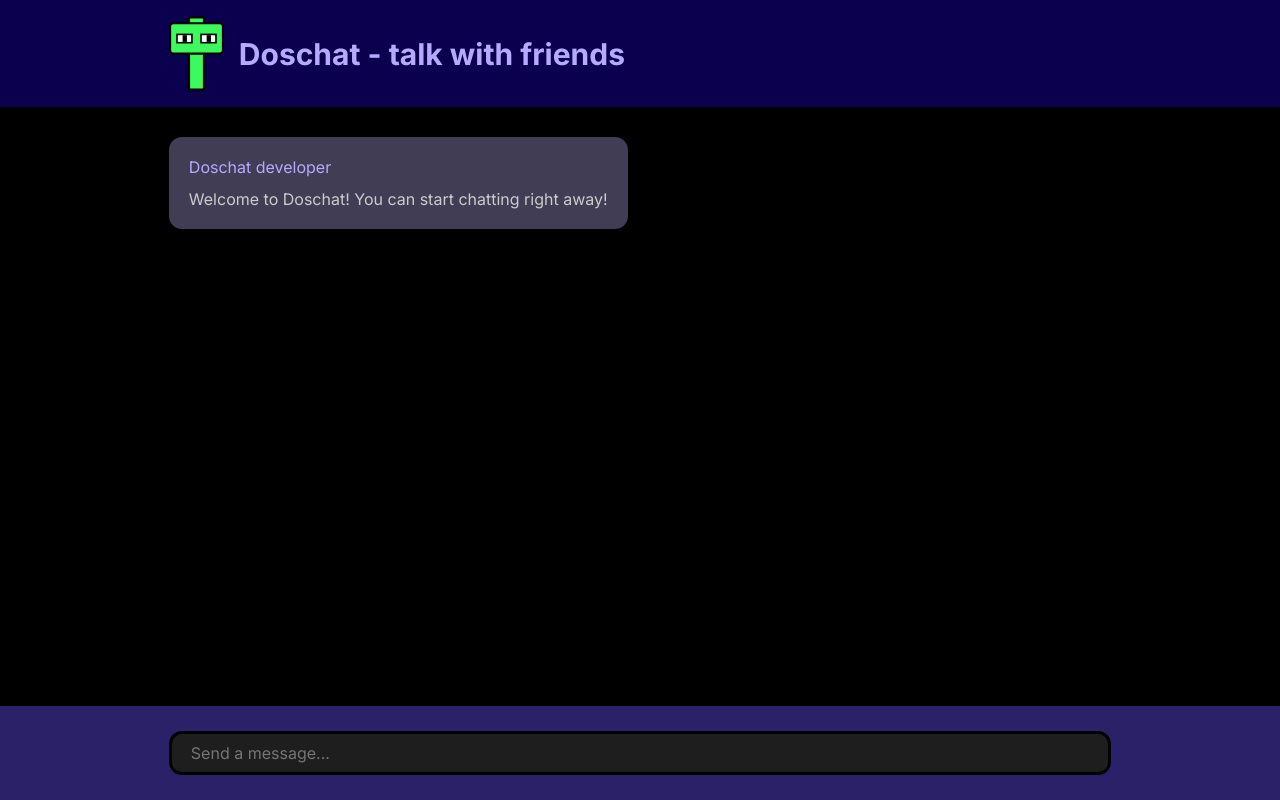
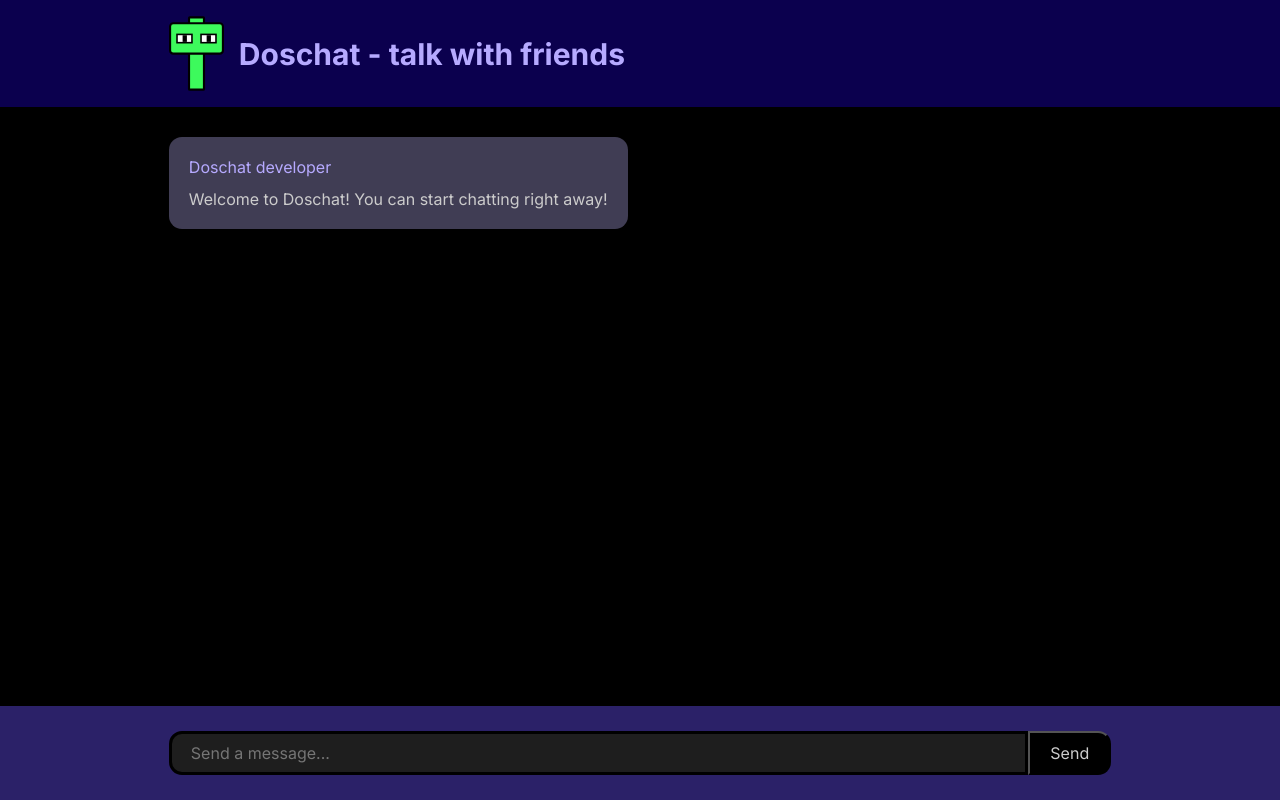
Before and after one commit to nadirzebiri/doschat, a Next.js app: page / in a window 1280 px wide. Built offline with nearby package versions, Linux system fonts and the light colour scheme; no server answers.

Commit message:
fix: move components folder to src/ + add chatSendBtn

```diff
--- a/components/chatbox.js
+++ /dev/null
@@ -1,13 +0,0 @@
-import styles from "./chatbox.module.css";
-
-export default function Chatbox() {
-	return (
-		<div className={styles.chatbox}>
-			<input
-				className={styles.chatInput}
-				placeholder='Send a message...'
-				type='text'
-			/>
-		</div>
-	);
-}
--- /dev/null
+++ b/src/components/chatbox.js
@@ -0,0 +1,16 @@
+import styles from "./chatbox.module.css";
+
+export default function Chatbox() {
+	return (
+		<div className={styles.chatContainer}>
+			<div className={styles.chatbox}>
+				<input
+					className={styles.chatInput}
+					placeholder='Send a message...'
+					type='text'
+				/>
+				<button className={styles.chatSendBtn}>Send</button>
+			</div>
+		</div>
+	);
+}
--- a/components/chatbox.module.css
+++ b/src/components/chatbox.module.css
@@ -1,4 +1,4 @@
-.chatbox {
+.chatContainer {
 	position: fixed;
 	bottom: 0;
 	width: 100vw;
@@ -6,12 +6,16 @@
 	padding: 25px var(--container-gutter-horizontal);
 }
 
+.chatbox {
+	display: flex;
+}
+
 .chatInput {
 	background-color: var(--c-primary-darker);
 	width: 100%;
 	border: 3px black solid;
 	padding: 9px 19px;
-	border-radius: 13px;
+	border-radius: 13px 0 0 13px;
 	color: var(--c-primary);
 }
 
@@ -19,3 +23,10 @@
 	outline: none;
 	border: 3px var(--c-primary-dark) solid;
 }
+
+.chatSendBtn {
+	background-color: var(--c-primary-darkest);
+	color: var(--c-primary);
+	padding: 0 20px;
+	border-radius: 0 13px 13px 0;
+}
--- a/components/header.js
+++ b/src/components/header.js
@@ -1,6 +1,6 @@
 import Image from "next/image";
 import styles from "./header.module.css";
-import utilsStyles from "../src/styles/utils.module.css";
+import utilsStyles from "../styles/utils.module.css";
 
 export default function Header() {
 	return (
--- a/src/pages/_app.js
+++ b/src/pages/_app.js
@@ -1,6 +1,6 @@
 import "@/styles/globals.css";
 import { Inter } from "@next/font/google";
-import Layout from "../../components/layout";
+import Layout from "../components/layout";
 
 const inter = Inter({ subsets: ["latin"] });
 
--- a/src/pages/index.js
+++ b/src/pages/index.js
@@ -1,8 +1,8 @@
 import { Inter } from "@next/font/google";
-import Header from "../../components/header";
-import Message from "../../components/message";
+import Header from "../components/header";
+import Message from "../components/message";
 import styles from "../styles/index.module.css";
-import Chatbox from "../../components/chatbox";
+import Chatbox from "../components/chatbox";
 import io from "socket.io-client";
 import { useEffect, useState } from "react";
 let socket;
--- a/src/styles/globals.css
+++ b/src/styles/globals.css
@@ -27,7 +27,8 @@ body {
 	background-color: var(--c-primary-darkest);
 }
 
-input {
+input,
+button {
 	font-size: inherit;
 	font-family: inherit;
 }
```
Also changed, not shown: src/components/header.module.css (renamed from components/header.module.css), src/components/layout.js (renamed from components/layout.js), src/components/message.js (renamed from components/message.js), src/components/message.module.css (renamed from components/message.module.css).
